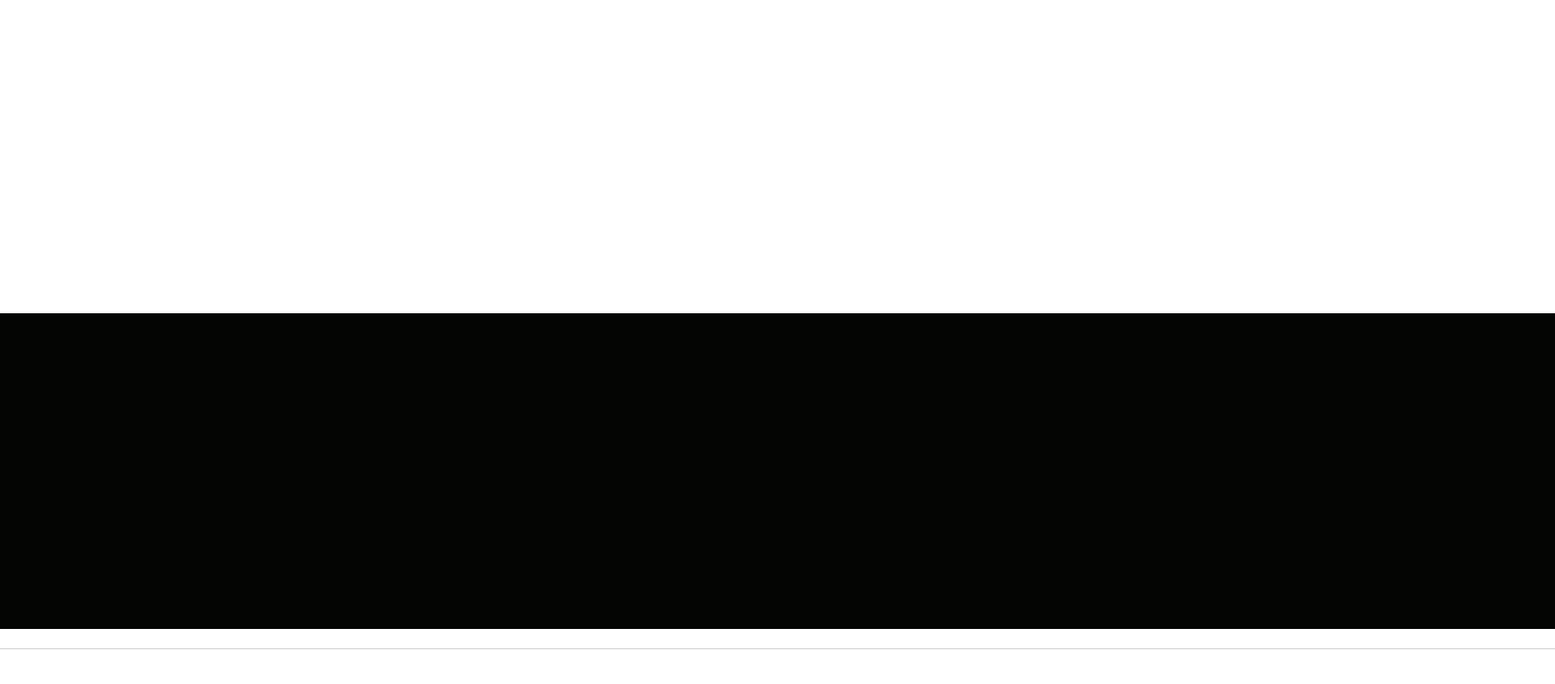
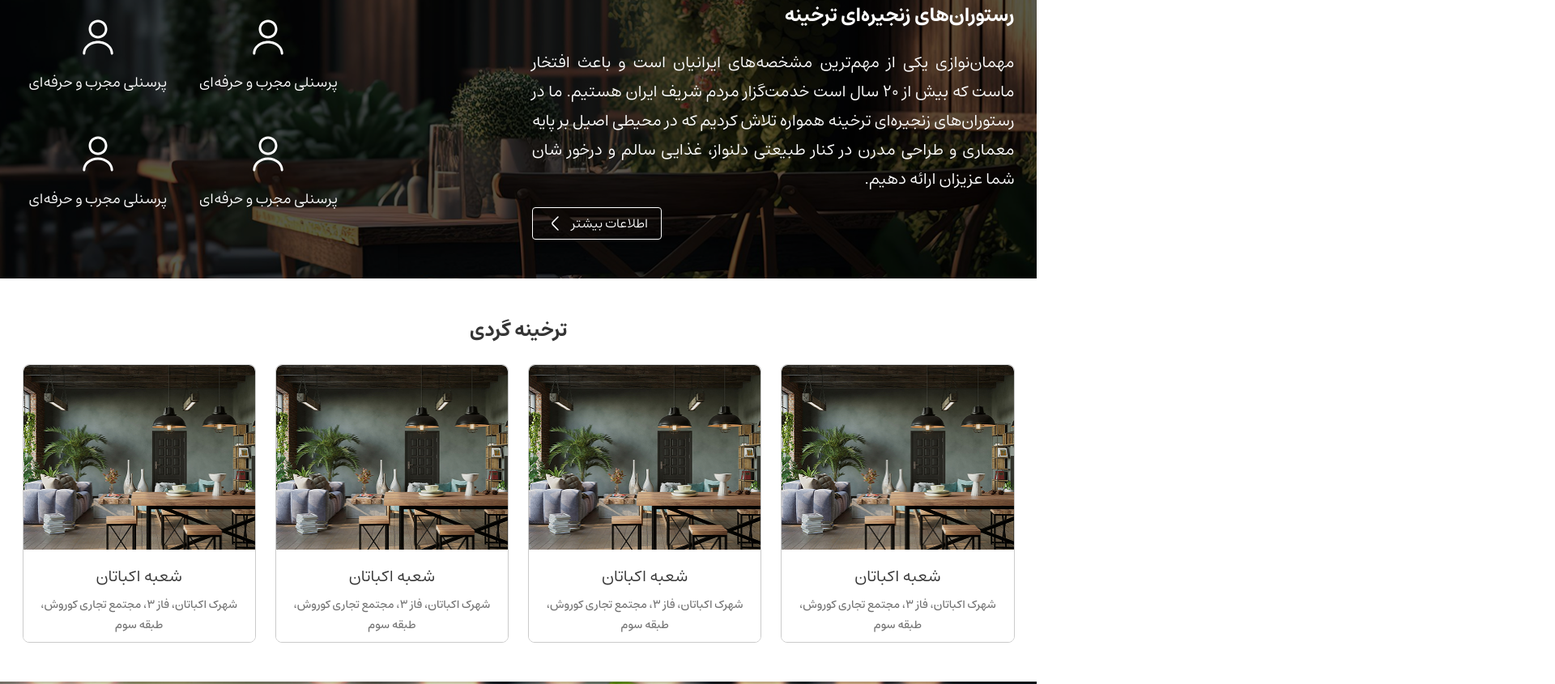
Before and after one commit to yousofdavamkar/tarkhine-douran, a website: page index.html in a window 1280 px wide. Shown: the part 962-1807 px from the top of the page at 81% size, 1920 px wide, since content can reach past the window. Drawn offline with nearby package versions, Linux system fonts and the light colour scheme; files whose address does not match are found by name.

Commit message:
add gallery icon and style branch component
On branch feature/branch
Your branch is up to date with 'origin/feature/branch'.

Changes to be committed:
	modified:   css/components/_branch.css
	modified:   css/pages/_home.css
	new file:   icons/gallery.png
	modified:   index.html

```diff
--- a/css/components/_branch.css
+++ b/css/components/_branch.css
@@ -1,25 +1,75 @@
-.branch{
+.branch {
+  height: 344px;
   border-radius: var(--radius-8);
   background-color: var(--color-neutral-white);
   border: 1px solid var(--color-neutral-gray-4);
   padding-bottom: var(--spacing-16);
+  transition: all 0.3s ease;
+  position: relative;
+  overflow: hidden;
 }
 
-.branch__image{
+.branch:hover {
+  border-color: var(--color-primary);
+}
+
+.branch__image {
   width: 100%;
   height: 230px;
-    border-radius:var(--radius-8) var(--radius-8) 0 0;
+  border-radius: var(--radius-8) var(--radius-8) 0 0;
+  position: relative;
+}
+.branch .branch__image::before {
+  content: "";
+  position: absolute;
+  top: 0;
+  left: 0;
+  width: 100%;
+  height: 100%;
+  display: block;
+  transition: all 0.3s ease;
+}
+.branch:hover .branch__image::before {
+  background-color: rgba(0, 0, 0, 0.6);
 }
 
-.branch__image img{
+.branch .branch__image::after {
+  content: url("/icons/gallery.png");
+  display: block;
+  position: absolute;
+  top: 50%;
+  left: 50%;
+
+  opacity: 0;
+  visibility: hidden;
+  pointer-events: none;
+  transition: all 0.3s ease;
+}
+
+.branch:hover .branch__image::after {
+  opacity: 1;
+  visibility: visible;
+  pointer-events: initial;
+}
+
+.branch__image img {
   width: 100%;
 }
 
-.branch__info{
+.branch__info {
   padding: var(--spacing-8);
+  position: absolute;
+  top: calc(100% - 114px);
+  left: 0;
+  transition: all 0.3s ease;
+  background-color: var(--color-neutral-white);
 }
 
-.branch__name{
+.branch:hover .branch__info {
+  top: calc(100% - 114px - 40px);
+}
+
+.branch__name {
   display: block;
   text-align: center;
   margin-top: var(--spacing-8);
@@ -28,9 +78,16 @@
   color: var(--color-neutral-gray-8);
 }
 
-.branch__address{
+.branch__address {
   text-align: center;
   color: var(--color-neutral-gray-7);
   margin-top: 4px;
   font-style: normal;
 }
+
+.branch__link {
+  width: 128px !important;
+  margin-top: var(--spacing-8);
+  margin-left: auto;
+  margin-right: auto;
+}
--- a/css/pages/_home.css
+++ b/css/pages/_home.css
@@ -1,15 +1,16 @@
-.branches{
+.branches {
   padding: var(--spacing-48) 0;
 }
 
-.branches__title{
+.branches__title {
   color: var(--color-neutral-gray-8);
   text-align: center;
 }
-.branches__list{
+.branches__list {
   display: flex;
   margin-top: var(--spacing-24);
   gap: var(--spacing-24);
+}
 .menu {
   padding: 48px 0 72px;
 }
@@ -39,14 +40,14 @@
   height: 100%;
   position: relative;
 }
-.menu__item-image{
+.menu__item-image {
   width: 240px;
   position: absolute;
   bottom: 40px;
   left: calc(50% - (240px / 2));
 }
 
-.menu__item-link.btn{
+.menu__item-link.btn {
   width: 156px;
   position: absolute;
   bottom: -24px;
@@ -54,7 +55,6 @@
   background-color: var(--color-neutral-gray-1);
   color: var(--color-neutral-gray-8);
   box-shadow: var(--shadow-card);
-
 }
 .menu__item:hover {
   opacity: 1;
@@ -104,7 +104,7 @@
   left: 0;
   width: 100%;
   height: 100%;
-  background-color: rgba(0, 0, 0, .65);
+  background-color: rgba(0, 0, 0, 0.65);
   z-index: 0;
 }
 
--- a/index.html
+++ b/index.html
@@ -118,21 +118,7 @@
         </div>
       </div>
     </header>
-    <main>
-      <section class="branches">
-        <div class="container">
-          <h4 class="branches__title">ترخینه گردی</h4>
-          <div class="branches__list">
-            <div class="branch">
-              <div class="branch__image">
-                <img src="/images/branch.jpg" alt="branch image" />
-              </div>
-              <div class="branch__info">
-                <span class="branch__name">شعبه اکباتان</span>
-                <address class="branch__address caption-lg">
-                  شهرک اکباتان، فاز ۳، مجتمع تجاری کوروش، طبقه سوم
-                </address>
-                <a href="#" class="branch__link">صفحه شعبه</a>
+
     <!-- main -->
     <main>
       <section class="slider">
@@ -205,7 +191,7 @@
           <div class="swiper-pagination"></div>
         </div>
       </section>
-            <!-- menu -->
+      <!-- menu -->
       <section class="menu">
         <div class="container">
           <h4 class="menu__title">منوی رستوران</h4>
@@ -261,7 +247,7 @@
           </div>
         </div>
       </section>
-    </main>
+
       <section class="about">
         <div class="container">
           <div class="about__content">
@@ -331,7 +317,69 @@
           </div>
         </div>
       </section>
-
+      <section class="branches">
+        <div class="container">
+          <h4 class="branches__title">ترخینه گردی</h4>
+          <div class="branches__list">
+            <div class="branch">
+              <div class="branch__image">
+                <img src="/images/branch.jpg" alt="branch image" />
+              </div>
+              <div class="branch__info">
+                <span class="branch__name">شعبه اکباتان</span>
+                <address class="branch__address caption-lg">
+                  شهرک اکباتان، فاز ۳، مجتمع تجاری کوروش، طبقه سوم
+                </address>
+                <a href="#" class="branch__link btn btn--stroke-primary"
+                  >صفحه شعبه</a
+                >
+              </div>
+            </div>
+            <div class="branch">
+              <div class="branch__image">
+                <img src="/images/branch.jpg" alt="branch image" />
+              </div>
+              <div class="branch__info">
+                <span class="branch__name">شعبه اکباتان</span>
+                <address class="branch__address caption-lg">
+                  شهرک اکباتان، فاز ۳، مجتمع تجاری کوروش، طبقه سوم
+                </address>
+                <a href="#" class="branch__link btn btn--stroke-primary"
+                  >صفحه شعبه</a
+                >
+              </div>
+            </div>
+            <div class="branch">
+              <div class="branch__image">
+                <img src="/images/branch.jpg" alt="branch image" />
+              </div>
+              <div class="branch__info">
+                <span class="branch__name">شعبه اکباتان</span>
+                <address class="branch__address caption-lg">
+                  شهرک اکباتان، فاز ۳، مجتمع تجاری کوروش، طبقه سوم
+                </address>
+                <a href="#" class="branch__link btn btn--stroke-primary"
+                  >صفحه شعبه</a
+                >
+              </div>
+            </div>
+            <div class="branch">
+              <div class="branch__image">
+                <img src="/images/branch.jpg" alt="branch image" />
+              </div>
+              <div class="branch__info">
+                <span class="branch__name">شعبه اکباتان</span>
+                <address class="branch__address caption-lg">
+                  شهرک اکباتان، فاز ۳، مجتمع تجاری کوروش، طبقه سوم
+                </address>
+                <a href="#" class="branch__link btn btn--stroke-primary"
+                  >صفحه شعبه</a
+                >
+              </div>
+            </div>
+          </div>
+        </div>
+      </section>
     </main>
     <!-- footer -->
     <footer class="footer">
```
Also changed, not shown: icons/gallery.png (added). Lines whose indentation alone changed are shown as unchanged.
